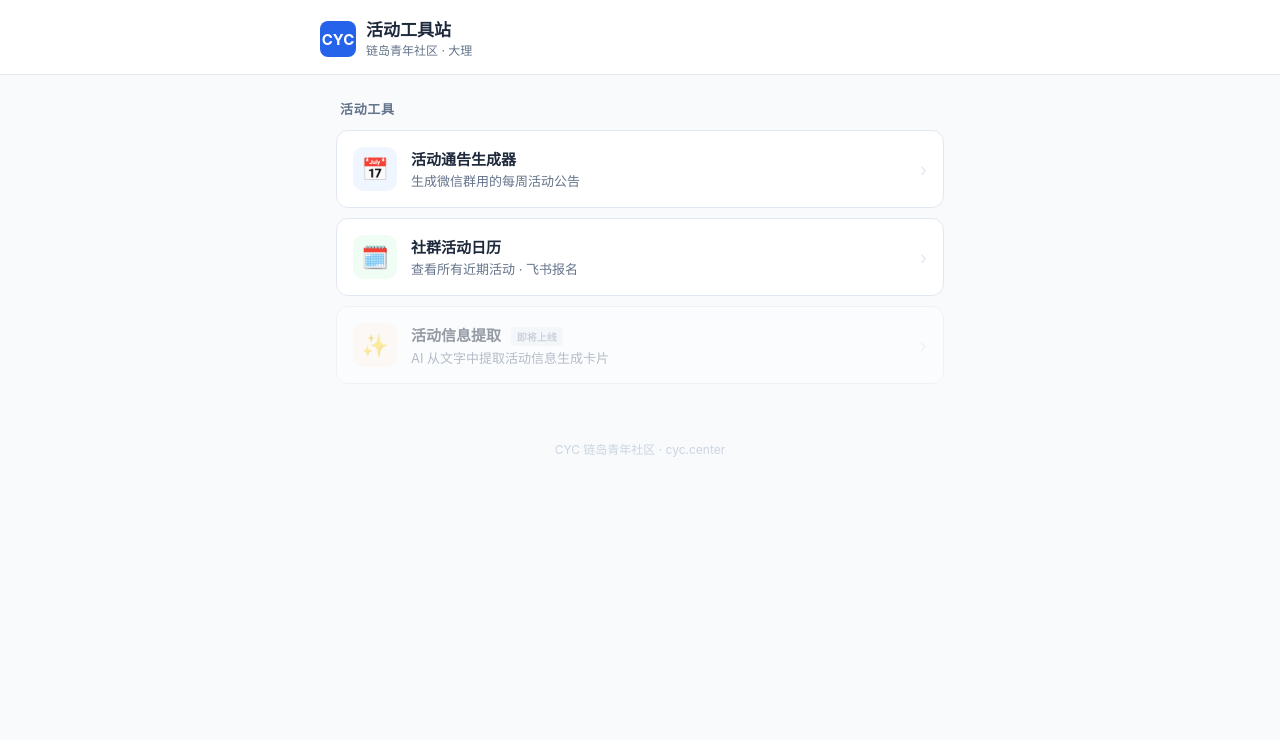
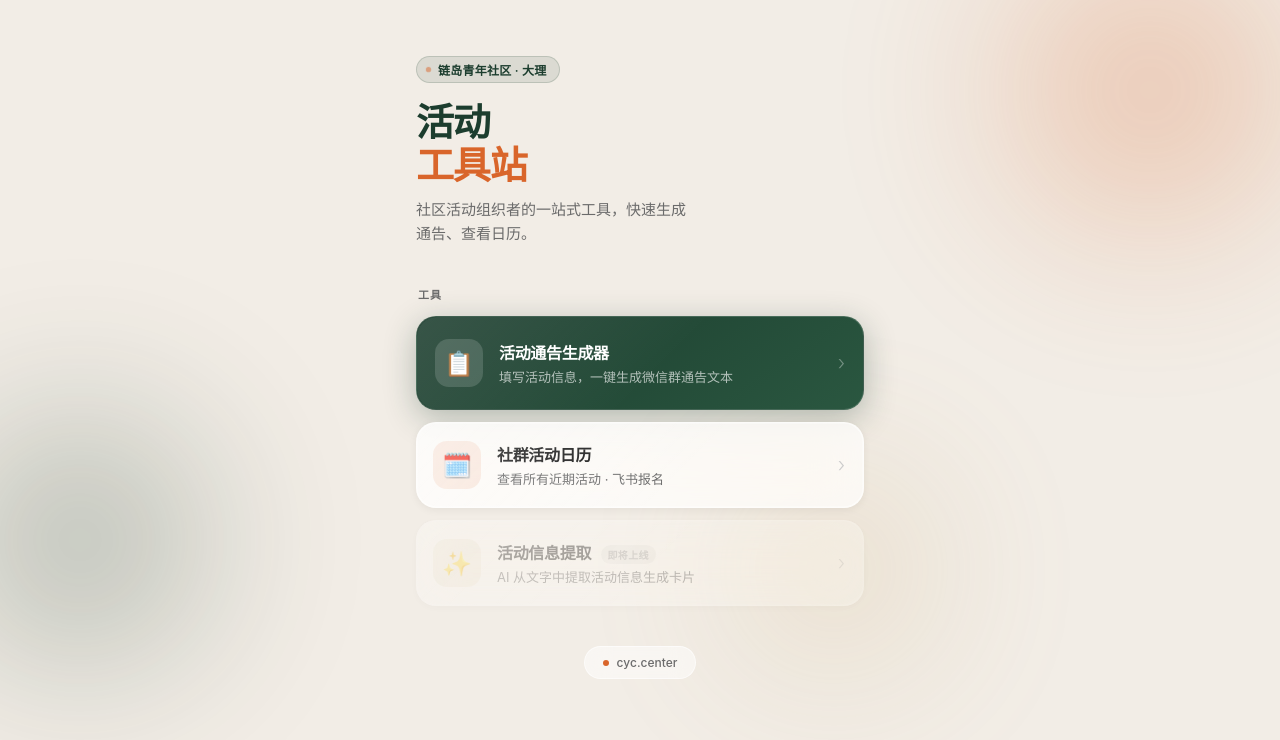
Before and after one commit to renolynx/cyc-tools, a plain HTML site: page index.html in a window 1280 px wide. Drawn offline with Linux system fonts and the light colour scheme.

Commit message:
design: 重构首页 UI（玻璃拟态 + 大理配色）

```diff
--- a/index.html
+++ b/index.html
@@ -6,218 +6,313 @@
   <meta name="format-detection" content="telephone=no">
   <title>CYC 工具站 · 链岛青年社区</title>
   <style>
-    * {
-      box-sizing: border-box;
-      margin: 0;
-      padding: 0;
+    * { box-sizing: border-box; margin: 0; padding: 0; }
+
+    :root {
+      --green:   #1c3d2e;
+      --orange:  #d9652a;
+      --sand:    #f2ede6;
+      --card-bg: rgba(255,255,255,0.72);
+      --border:  rgba(255,255,255,0.55);
+      --text:    #1a1a1a;
+      --muted:   #6b6b6b;
+      --radius:  20px;
     }
 
-    :root {
-      --accent: #2563eb;
-      --accent-light: #eff6ff;
-      --text: #1e293b;
-      --text-muted: #64748b;
-      --border: #e2e8f0;
-      --radius: 12px;
-      --bg: #f8fafc;
+    /* ── Background canvas ── */
+    body {
+      font-family: -apple-system, BlinkMacSystemFont, "PingFang SC",
+                   "Hiragino Sans GB", "SF Pro Display", sans-serif;
+      min-height: 100vh;
+      background: var(--sand);
+      color: var(--text);
+      overflow-x: hidden;
     }
 
-    body {
-      font-family: -apple-system, BlinkMacSystemFont, "PingFang SC", "Hiragino Sans GB",
-                   "Microsoft YaHei", sans-serif;
-      background: var(--bg);
-      color: var(--text);
-      min-height: 100vh;
-      padding: 0 0 env(safe-area-inset-bottom);
+    /* decorative blobs */
+    .blob {
+      position: fixed;
+      border-radius: 50%;
+      filter: blur(80px);
+      opacity: 0.38;
+      pointer-events: none;
+      z-index: 0;
+    }
+    .blob-1 {
+      width: 420px; height: 420px;
+      background: radial-gradient(circle, #d9652a, transparent 70%);
+      top: -120px; right: -80px;
+    }
+    .blob-2 {
+      width: 360px; height: 360px;
+      background: radial-gradient(circle, #1c3d2e, transparent 70%);
+      bottom: 80px; left: -100px;
+    }
+    .blob-3 {
+      width: 260px; height: 260px;
+      background: radial-gradient(circle, #c8a96e, transparent 70%);
+      top: 55%; left: 55%;
     }
 
-    header {
-      background: #fff;
-      border-bottom: 1px solid var(--border);
-      padding: 20px 20px 16px;
-      position: sticky;
-      top: 0;
-      z-index: 10;
+    /* ── Page layout ── */
+    .page {
+      position: relative;
+      z-index: 1;
+      max-width: 480px;
+      margin: 0 auto;
+      padding: 0 16px env(safe-area-inset-bottom);
     }
 
-    .header-inner {
-      max-width: 640px;
-      margin: 0 auto;
+    /* ── Hero ── */
+    .hero {
+      padding: 56px 0 40px;
     }
 
-    .logo {
-      display: flex;
+    .hero-eyebrow {
+      display: inline-flex;
       align-items: center;
-      gap: 10px;
+      gap: 6px;
+      background: rgba(28,61,46,0.10);
+      border: 1px solid rgba(28,61,46,0.16);
+      border-radius: 100px;
+      padding: 4px 12px 4px 8px;
+      font-size: 12px;
+      font-weight: 600;
+      color: var(--green);
+      margin-bottom: 18px;
+      letter-spacing: 0.02em;
     }
 
-    .logo-badge {
-      width: 36px;
-      height: 36px;
-      background: var(--accent);
-      border-radius: 8px;
-      display: flex;
-      align-items: center;
-      justify-content: center;
-      color: #fff;
-      font-weight: 700;
-      font-size: 15px;
+    .hero-dot {
+      width: 7px; height: 7px;
+      background: var(--orange);
+      border-radius: 50%;
       flex-shrink: 0;
+      animation: pulse 2s ease-in-out infinite;
     }
 
-    .logo-text h1 {
-      font-size: 17px;
-      font-weight: 700;
-      line-height: 1.2;
+    @keyframes pulse {
+      0%, 100% { opacity: 1; transform: scale(1); }
+      50%       { opacity: 0.5; transform: scale(0.75); }
     }
 
-    .logo-text p {
-      font-size: 12px;
-      color: var(--text-muted);
-      margin-top: 1px;
+    .hero h1 {
+      font-size: 38px;
+      font-weight: 800;
+      line-height: 1.12;
+      letter-spacing: -0.03em;
+      color: var(--green);
+      margin-bottom: 12px;
     }
 
-    main {
-      max-width: 640px;
-      margin: 0 auto;
-      padding: 24px 16px;
+    .hero h1 em {
+      font-style: normal;
+      color: var(--orange);
     }
 
-    .section-title {
-      font-size: 13px;
-      font-weight: 600;
-      color: var(--text-muted);
-      text-transform: uppercase;
-      letter-spacing: 0.05em;
-      margin-bottom: 12px;
-      padding-left: 4px;
+    .hero-sub {
+      font-size: 15px;
+      color: var(--muted);
+      line-height: 1.6;
+      max-width: 280px;
     }
 
+    /* ── Section label ── */
+    .section-label {
+      font-size: 11px;
+      font-weight: 700;
+      letter-spacing: 0.1em;
+      text-transform: uppercase;
+      color: var(--muted);
+      margin-bottom: 14px;
+      padding-left: 2px;
+    }
+
+    /* ── Tool cards ── */
     .tool-list {
       display: flex;
       flex-direction: column;
-      gap: 10px;
+      gap: 12px;
+      margin-bottom: 32px;
     }
 
     .tool-card {
-      background: #fff;
+      background: var(--card-bg);
+      backdrop-filter: blur(24px) saturate(1.8);
+      -webkit-backdrop-filter: blur(24px) saturate(1.8);
       border: 1px solid var(--border);
       border-radius: var(--radius);
-      padding: 16px;
+      padding: 18px 18px 18px 16px;
       text-decoration: none;
       color: inherit;
       display: flex;
       align-items: center;
-      gap: 14px;
-      transition: border-color 0.15s, box-shadow 0.15s;
+      gap: 16px;
+      box-shadow:
+        0 2px 8px rgba(0,0,0,0.06),
+        0 0 0 0.5px rgba(255,255,255,0.6) inset;
+      transition: transform 0.18s ease, box-shadow 0.18s ease;
       -webkit-tap-highlight-color: transparent;
+      position: relative;
+      overflow: hidden;
+    }
+
+    .tool-card::before {
+      content: '';
+      position: absolute;
+      inset: 0;
+      border-radius: var(--radius);
+      background: linear-gradient(135deg, rgba(255,255,255,0.28) 0%, transparent 60%);
+      pointer-events: none;
     }
 
     .tool-card:active {
-      border-color: var(--accent);
-      box-shadow: 0 0 0 3px rgba(37,99,235,0.1);
+      transform: scale(0.975);
+      box-shadow: 0 1px 4px rgba(0,0,0,0.08);
     }
 
+    /* featured card */
+    .tool-card.featured {
+      background: linear-gradient(145deg, #1c3d2e 0%, #2a5740 100%);
+      border-color: rgba(255,255,255,0.15);
+      color: #fff;
+      box-shadow: 0 8px 32px rgba(28,61,46,0.30);
+      padding: 22px 18px 22px 18px;
+    }
+
+    .tool-card.featured::before {
+      background: linear-gradient(135deg, rgba(255,255,255,0.12) 0%, transparent 55%);
+    }
+
+    .tool-card.featured .tool-desc { color: rgba(255,255,255,0.65); }
+    .tool-card.featured .tool-arrow { color: rgba(255,255,255,0.35); }
+
+    /* icon */
     .tool-icon {
-      width: 44px;
-      height: 44px;
-      border-radius: 10px;
+      width: 48px; height: 48px;
+      border-radius: 14px;
       display: flex;
       align-items: center;
       justify-content: center;
-      font-size: 22px;
+      font-size: 24px;
       flex-shrink: 0;
     }
 
-    .tool-icon.blue   { background: #eff6ff; }
-    .tool-icon.green  { background: #f0fdf4; }
-    .tool-icon.orange { background: #fff7ed; }
-    .tool-icon.purple { background: #faf5ff; }
+    .icon-green  { background: rgba(28,61,46,0.10); }
+    .icon-orange { background: rgba(217,101,42,0.12); }
+    .icon-sand   { background: rgba(200,169,110,0.18); }
+    .icon-white  { background: rgba(255,255,255,0.15); }
 
-    .tool-info {
-      flex: 1;
-      min-width: 0;
-    }
+    /* info */
+    .tool-info { flex: 1; min-width: 0; }
 
     .tool-name {
-      font-size: 15px;
-      font-weight: 600;
-      margin-bottom: 3px;
+      font-size: 16px;
+      font-weight: 700;
+      letter-spacing: -0.02em;
+      margin-bottom: 4px;
     }
 
     .tool-desc {
       font-size: 13px;
-      color: var(--text-muted);
-      line-height: 1.4;
-      white-space: nowrap;
-      overflow: hidden;
-      text-overflow: ellipsis;
+      color: var(--muted);
+      line-height: 1.45;
     }
 
+    /* arrow */
     .tool-arrow {
-      color: var(--border);
-      font-size: 18px;
+      font-size: 20px;
+      color: #ccc;
       flex-shrink: 0;
+      font-weight: 300;
     }
 
-    .coming-soon {
-      opacity: 0.45;
+    /* badge */
+    .badge {
+      display: inline-block;
+      font-size: 10px;
+      font-weight: 700;
+      padding: 2px 7px;
+      border-radius: 100px;
+      margin-left: 6px;
+      vertical-align: middle;
+      letter-spacing: 0.03em;
+    }
+    .badge-soon {
+      background: rgba(0,0,0,0.06);
+      color: #aaa;
+    }
+
+    .disabled {
+      opacity: 0.4;
       pointer-events: none;
     }
 
-    .badge {
-      display: inline-block;
-      font-size: 10px;
-      font-weight: 600;
-      padding: 2px 6px;
-      border-radius: 4px;
-      margin-left: 6px;
-      vertical-align: middle;
+    /* ── Footer ── */
+    footer {
+      padding: 8px 0 40px;
+      text-align: center;
     }
 
-    .badge-soon {
-      background: #f1f5f9;
-      color: #94a3b8;
+    .footer-inner {
+      display: inline-flex;
+      align-items: center;
+      gap: 8px;
+      background: rgba(255,255,255,0.5);
+      backdrop-filter: blur(12px);
+      -webkit-backdrop-filter: blur(12px);
+      border: 1px solid rgba(255,255,255,0.6);
+      border-radius: 100px;
+      padding: 8px 18px;
     }
 
-    footer {
-      text-align: center;
-      padding: 32px 16px;
+    .footer-dot {
+      width: 6px; height: 6px;
+      background: var(--orange);
+      border-radius: 50%;
+    }
+
+    .footer-text {
       font-size: 12px;
-      color: #cbd5e1;
+      font-weight: 500;
+      color: var(--muted);
     }
   </style>
 </head>
 <body>
 
-<header>
-  <div class="header-inner">
-    <div class="logo">
-      <div class="logo-badge">CYC</div>
-      <div class="logo-text">
-        <h1>活动工具站</h1>
-        <p>链岛青年社区 · 大理</p>
-      </div>
+<div class="blob blob-1"></div>
+<div class="blob blob-2"></div>
+<div class="blob blob-3"></div>
+
+<div class="page">
+
+  <!-- Hero -->
+  <div class="hero">
+    <div class="hero-eyebrow">
+      <span class="hero-dot"></span>
+      链岛青年社区 · 大理
     </div>
+    <h1>活动<br><em>工具站</em></h1>
+    <p class="hero-sub">社区活动组织者的一站式工具，快速生成通告、查看日历。</p>
   </div>
-</header>
 
-<main>
-  <p class="section-title">活动工具</p>
-
+  <!-- Tools -->
+  <p class="section-label">工具</p>
   <div class="tool-list">
 
-    <a class="tool-card" href="/weekly-calendar/">
-      <div class="tool-icon blue">📅</div>
+    <!-- Featured -->
+    <a class="tool-card featured" href="/weekly-calendar/">
+      <div class="tool-icon icon-white">📋</div>
       <div class="tool-info">
         <div class="tool-name">活动通告生成器</div>
-        <div class="tool-desc">生成微信群用的每周活动公告</div>
+        <div class="tool-desc">填写活动信息，一键生成微信群通告文本</div>
       </div>
       <div class="tool-arrow">›</div>
     </a>
 
     <a class="tool-card" href="https://cyc.homes/activity" target="_blank" rel="noopener">
-      <div class="tool-icon green">🗓️</div>
+      <div class="tool-icon icon-orange">🗓️</div>
       <div class="tool-info">
         <div class="tool-name">社群活动日历</div>
         <div class="tool-desc">查看所有近期活动 · 飞书报名</div>
@@ -225,8 +320,8 @@
       <div class="tool-arrow">›</div>
     </a>
 
-    <a class="tool-card coming-soon" href="/event-card/">
-      <div class="tool-icon orange">✨</div>
+    <a class="tool-card disabled" href="/event-card/">
+      <div class="tool-icon icon-sand">✨</div>
       <div class="tool-info">
         <div class="tool-name">
           活动信息提取
@@ -238,11 +333,15 @@
     </a>
 
   </div>
-</main>
 
-<footer>
-  CYC 链岛青年社区 · cyc.center
-</footer>
+  <!-- Footer -->
+  <footer>
+    <div class="footer-inner">
+      <span class="footer-dot"></span>
+      <span class="footer-text">cyc.center</span>
+    </div>
+  </footer>
 
+</div>
 </body>
 </html>
```
